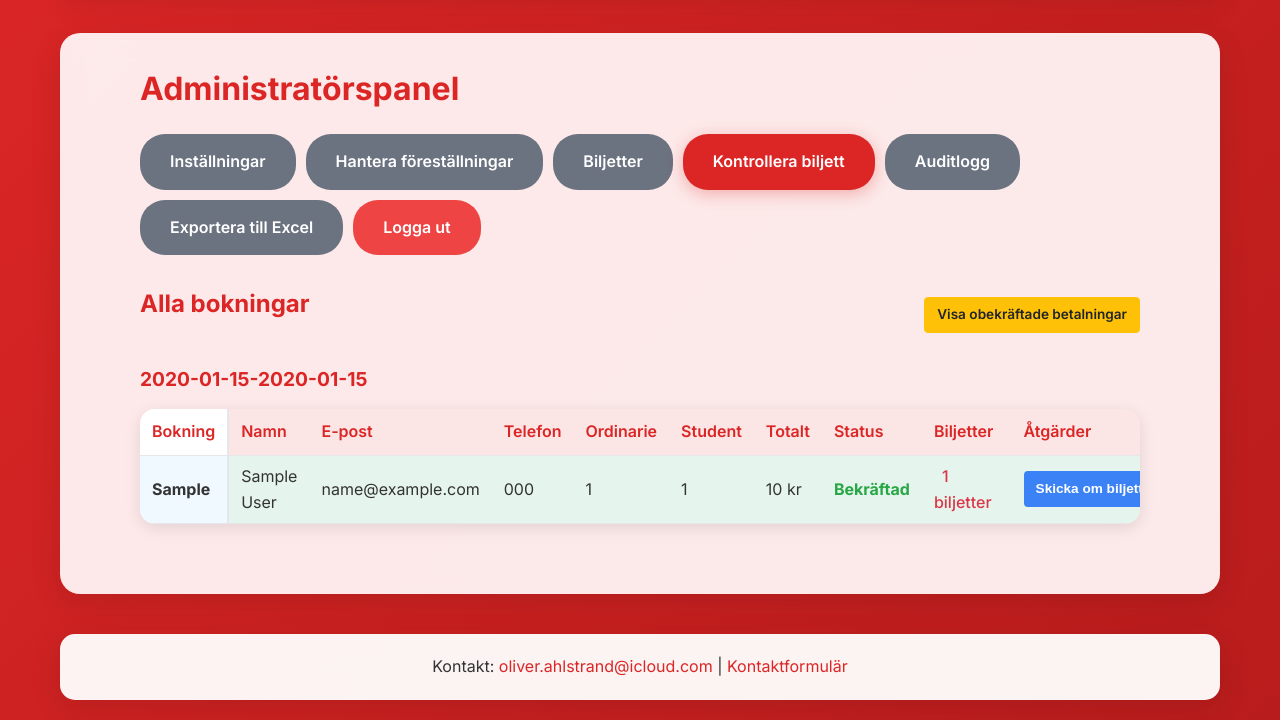
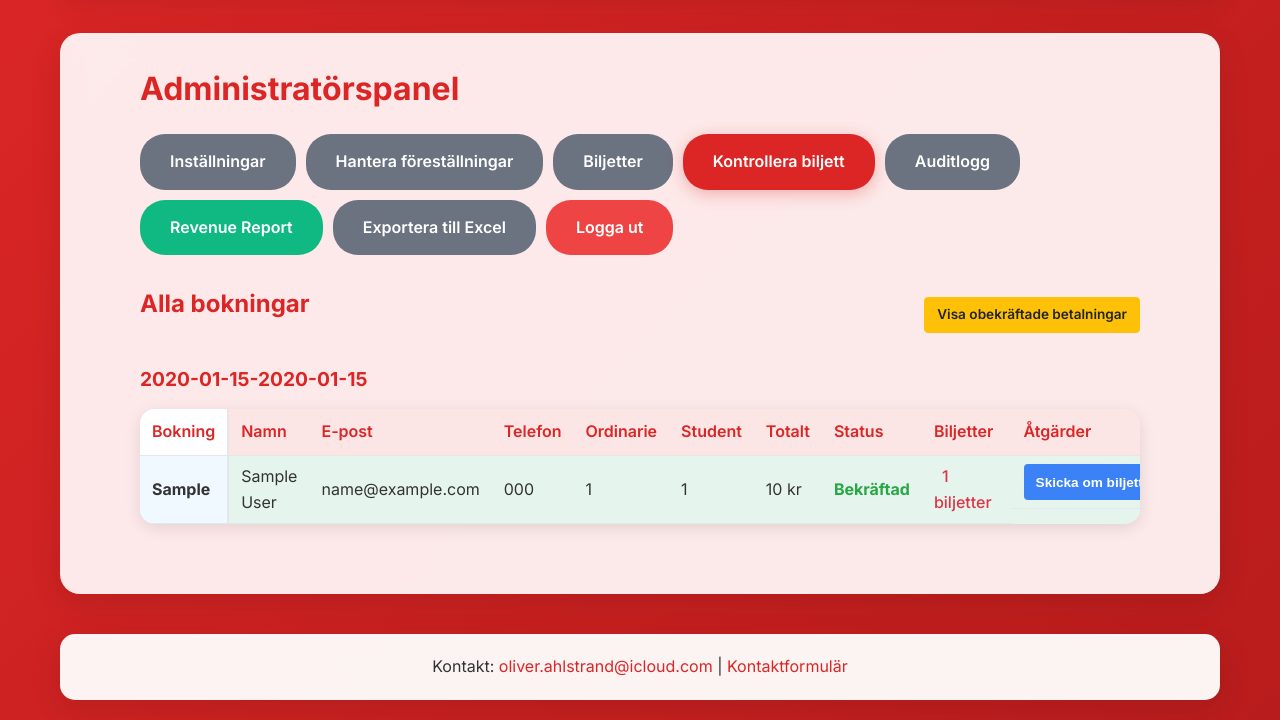
Before and after one commit to magpern/TicketBroker, a Flask app: page /admin/ in a window 1280 px wide. Shown: the part 146-866 px from the top of the page. Run offline with Flask 3, Linux system fonts and the light colour scheme; the visitor is signed in with stand-in values (Sample User, id 1); tables that the repository leaves empty hold one stand-in row (values such as "Sample post").

Commit message:
better styling admin

```diff
--- a/app/routes/admin.py
+++ b/app/routes/admin.py
@@ -254,6 +254,127 @@
     response = make_response(output.getvalue())
     response.headers['Content-Type'] = 'application/vnd.openxmlformats-officedocument.spreadsheetml.sheet'
     response.headers['Content-Disposition'] = f'attachment; filename=biljettbokningar_{datetime.now().strftime("%Y%m%d")}.xlsx'
+
+    return response
+
+@admin_bp.route('/revenue-report')
+@login_required
+def revenue_report():
+    """Generate comprehensive revenue report"""
+    bookings = Booking.query.order_by(Booking.created_at.desc()).all()
+
+    wb = Workbook()
+
+    # Summary sheet
+    ws_summary = wb.active
+    ws_summary.title = "Revenue Summary"
+
+    # Calculate totals
+    total_bookings = len(bookings)
+    confirmed_bookings = [b for b in bookings if b.status == 'confirmed']
+    reserved_bookings = [b for b in bookings if b.status != 'confirmed']
+
+    total_revenue = sum(b.total_amount for b in confirmed_bookings)
+    potential_revenue = sum(b.total_amount for b in reserved_bookings)
+
+    # Summary data
+    summary_data = [
+        ['Revenue Report', f'Generated: {datetime.now().strftime("%Y-%m-%d %H:%M")}'],
+        [''],
+        ['SUMMARY'],
+        ['Total Bookings:', total_bookings],
+        ['Confirmed Bookings:', len(confirmed_bookings)],
+        ['Reserved Bookings:', len(reserved_bookings)],
+        [''],
+        ['REVENUE'],
+        ['Confirmed Revenue:', f'{total_revenue} kr'],
+        ['Potential Revenue:', f'{potential_revenue} kr'],
+        ['Total Potential:', f'{total_revenue + potential_revenue} kr'],
+        [''],
+        ['TICKET BREAKDOWN'],
+        ['Total Adult Tickets:', sum(b.adult_tickets for b in confirmed_bookings)],
+        ['Total Student Tickets:', sum(b.student_tickets for b in confirmed_bookings)],
+        ['Total Tickets Sold:', sum(b.adult_tickets + b.student_tickets for b in confirmed_bookings)],
+    ]
+
+    for row, data in enumerate(summary_data, 1):
+        if len(data) == 2:
+            ws_summary.cell(row=row, column=1, value=data[0])
+            ws_summary.cell(row=row, column=2, value=data[1])
+        else:
+            ws_summary.cell(row=row, column=1, value=data[0])
+
+    # Detailed bookings sheet
+    ws_details = wb.create_sheet("Detailed Bookings")
+
+    # Headers
+    headers = ['Booking Ref', 'Name', 'Email', 'Phone', 'Show Time', 'Adult Tickets', 'Student Tickets', 'Total Amount', 'Status', 'Payment Confirmed', 'Created Date']
+    for col, header in enumerate(headers, 1):
+        ws_details.cell(row=1, column=col, value=header)
+
+    # Data
+    for row, booking in enumerate(bookings, 2):
+        ws_details.cell(row=row, column=1, value=booking.booking_reference)
+        ws_details.cell(row=row, column=2, value=booking.full_name)
+        ws_details.cell(row=row, column=3, value=booking.email)
+        ws_details.cell(row=row, column=4, value=booking.phone)
+        ws_details.cell(row=row, column=5, value=f"{booking.show.start_time}-{booking.show.end_time}")
+        ws_details.cell(row=row, column=6, value=booking.adult_tickets)
+        ws_details.cell(row=row, column=7, value=booking.student_tickets)
+        ws_details.cell(row=row, column=8, value=booking.total_amount)
+        ws_details.cell(row=row, column=9, value=booking.status)
+        ws_details.cell(row=row, column=10, value='Yes' if booking.buyer_confirmed_payment else 'No')
+        ws_details.cell(row=row, column=11, value=booking.created_at.strftime('%Y-%m-%d %H:%M'))
+
+    # Revenue by show sheet
+    ws_shows = wb.create_sheet("Revenue by Show")
+
+    # Group by show
+    show_revenue = {}
+    for booking in bookings:
+        show_key = f"{booking.show.start_time}-{booking.show.end_time}"
+        if show_key not in show_revenue:
+            show_revenue[show_key] = {
+                'confirmed_revenue': 0,
+                'potential_revenue': 0,
+                'confirmed_bookings': 0,
+                'reserved_bookings': 0,
+                'total_tickets': 0
+            }
+
+        if booking.status == 'confirmed':
+            show_revenue[show_key]['confirmed_revenue'] += booking.total_amount
+            show_revenue[show_key]['confirmed_bookings'] += 1
+        else:
+            show_revenue[show_key]['potential_revenue'] += booking.total_amount
+            show_revenue[show_key]['reserved_bookings'] += 1
+
+        show_revenue[show_key]['total_tickets'] += booking.adult_tickets + booking.student_tickets
+
+    # Show revenue headers
+    show_headers = ['Show Time', 'Confirmed Revenue', 'Potential Revenue', 'Total Revenue', 'Confirmed Bookings', 'Reserved Bookings', 'Total Tickets']
+    for col, header in enumerate(show_headers, 1):
+        ws_shows.cell(row=1, column=col, value=header)
+
+    # Show revenue data
+    for row, (show_time, data) in enumerate(show_revenue.items(), 2):
+        ws_shows.cell(row=row, column=1, value=show_time)
+        ws_shows.cell(row=row, column=2, value=f"{data['confirmed_revenue']} kr")
+        ws_shows.cell(row=row, column=3, value=f"{data['potential_revenue']} kr")
+        ws_shows.cell(row=row, column=4, value=f"{data['confirmed_revenue'] + data['potential_revenue']} kr")
+        ws_shows.cell(row=row, column=5, value=data['confirmed_bookings'])
+        ws_shows.cell(row=row, column=6, value=data['reserved_bookings'])
+        ws_shows.cell(row=row, column=7, value=data['total_tickets'])
+
+    # Save to BytesIO
+    output = io.BytesIO()
+    wb.save(output)
+    output.seek(0)
+
+    # Create response
+    response = make_response(output.getvalue())
+    response.headers['Content-Type'] = 'application/vnd.openxmlformats-officedocument.spreadsheetml.sheet'
+    response.headers['Content-Disposition'] = f'attachment; filename=revenue_report_{datetime.now().strftime("%Y%m%d")}.xlsx'
 
     return response
 
--- a/app/routes/public.py
+++ b/app/routes/public.py
@@ -278,7 +278,7 @@
         send_booking_confirmation(booking)
 
         flash('Tack! Du har reserverat dina biljetter. Glöm inte att swisha summan till 070 123 45 67 för att bekräfta din plats.', 'success')
-        return redirect(url_for('public.booking_success', booking_id=booking.id))
+        return redirect(url_for('public.booking_success', booking_reference=booking.booking_reference, email=booking.email))
 
     except Exception as e:
         db.session.rollback()
--- a/app/static/css/style.css
+++ b/app/static/css/style.css
@@ -744,11 +744,70 @@
 
 .actions {
     white-space: nowrap;
+    display: flex;
+    flex-direction: row;
+    flex-wrap: wrap;
+    justify-content: flex-end;
+    gap: 5px;
+    align-items: center;
 }
 
 .actions form {
-    display: inline;
-    margin-right: 5px;
+    display: inline-flex;
+    margin-right: 0;
+}
+
+.actions a {
+    display: inline-flex;
+    margin-right: 0;
+}
+
+/* Force horizontal layout for action buttons */
+.bookings-table .actions,
+.tickets-table .actions {
+    display: flex !important;
+    flex-direction: row !important;
+    flex-wrap: wrap !important;
+    justify-content: flex-end !important;
+    gap: 5px !important;
+    align-items: center !important;
+    width: 100% !important;
+}
+
+.bookings-table .actions form,
+.bookings-table .actions a,
+.tickets-table .actions form,
+.tickets-table .actions a {
+    display: inline-flex !important;
+    margin-right: 0 !important;
+    flex-shrink: 0 !important;
+    width: auto !important;
+}
+
+.bookings-table .actions button,
+.tickets-table .actions button {
+    display: inline-block !important;
+    width: auto !important;
+    margin: 0 !important;
+}
+
+/* Nuclear option - force everything to be inline */
+.bookings-table td.actions *,
+.tickets-table td.actions * {
+    display: inline !important;
+    float: none !important;
+    clear: none !important;
+}
+
+.bookings-table td.actions {
+    display: block !important;
+    text-align: right !important;
+}
+
+.bookings-table td.actions form,
+.bookings-table td.actions a {
+    display: inline !important;
+    margin-right: 5px !important;
 }
 
 /* Settings */
@@ -918,11 +977,20 @@
 
     .actions {
         display: flex;
-        flex-direction: column;
+        flex-direction: row;
+        flex-wrap: wrap;
+        justify-content: flex-end;
         gap: 5px;
+        align-items: center;
     }
 
     .actions form {
+        display: inline-flex;
+        margin-right: 0;
+    }
+
+    .actions a {
+        display: inline-flex;
         margin-right: 0;
     }
 }
--- a/app/templates/admin/dashboard.html
+++ b/app/templates/admin/dashboard.html
@@ -12,6 +12,7 @@
             <a href="{{ url_for('admin.tickets') }}" class="btn btn-secondary">Biljetter</a>
             <a href="{{ url_for('admin.check_ticket') }}" class="btn btn-primary">Kontrollera biljett</a>
             <a href="{{ url_for('admin.audit_log') }}" class="btn btn-secondary">Auditlogg</a>
+            <a href="{{ url_for('admin.revenue_report') }}" class="btn btn-success">Revenue Report</a>
             <a href="{{ url_for('admin.export_excel') }}" class="btn btn-secondary">Exportera till Excel</a>
             <a href="{{ url_for('admin.logout') }}" class="btn btn-danger">Logga ut</a>
         </div>
@@ -83,19 +84,19 @@
                             </td>
                             <td class="actions">
                                 {% if booking.status != 'confirmed' %}
-                                    <form method="POST" action="{{ url_for('admin.resend_confirmation', booking_id=booking.id) }}" style="display: inline;">
+                                    <form method="POST" action="{{ url_for('admin.resend_confirmation', booking_id=booking.id) }}">
                                         <button type="submit" class="btn btn-small btn-primary">Skicka om bekräftelse</button>
                                     </form>
-                                    <form method="POST" action="{{ url_for('admin.confirm_payment', booking_id=booking.id) }}" style="display: inline;">
+                                    <form method="POST" action="{{ url_for('admin.confirm_payment', booking_id=booking.id) }}">
                                         <button type="submit" class="btn btn-small btn-success">Bekräfta betalning</button>
                                     </form>
                                 {% else %}
-                                    <form method="POST" action="{{ url_for('admin.resend_tickets', booking_id=booking.id) }}" style="display: inline;">
+                                    <form method="POST" action="{{ url_for('admin.resend_tickets', booking_id=booking.id) }}">
                                         <button type="submit" class="btn btn-small btn-info">Skicka om biljetter</button>
                                     </form>
                                 {% endif %}
                                 <a href="{{ url_for('admin.edit_booking', booking_id=booking.id) }}" class="btn btn-small btn-secondary">Redigera</a>
-                                <form method="POST" action="{{ url_for('admin.delete_booking', booking_id=booking.id) }}" style="display: inline;" onsubmit="return confirm('Är du säker på att du vill radera denna bokning?')">
+                                <form method="POST" action="{{ url_for('admin.delete_booking', booking_id=booking.id) }}" onsubmit="return confirm('Är du säker på att du vill radera denna bokning?')">
                                     <button type="submit" class="btn btn-small btn-danger">Radera</button>
                                 </form>
                             </td>
--- a/app/templates/booking_success.html
+++ b/app/templates/booking_success.html
@@ -77,7 +77,7 @@
     <div class="payment-section">
         <h3>Betalning via Swish</h3>
         <div class="swish-info">
-            <p>Klicka på betalningsknappen nedan för att betala</p>
+            <p>Klicka på betalningsknappen ovan för att betala</p>
             <p><strong>Belopp:</strong> {{ booking.total_amount }} kr</p>
             <p><strong>Meddelande:</strong> {{ booking.booking_reference }}</p>
         </div>
```
